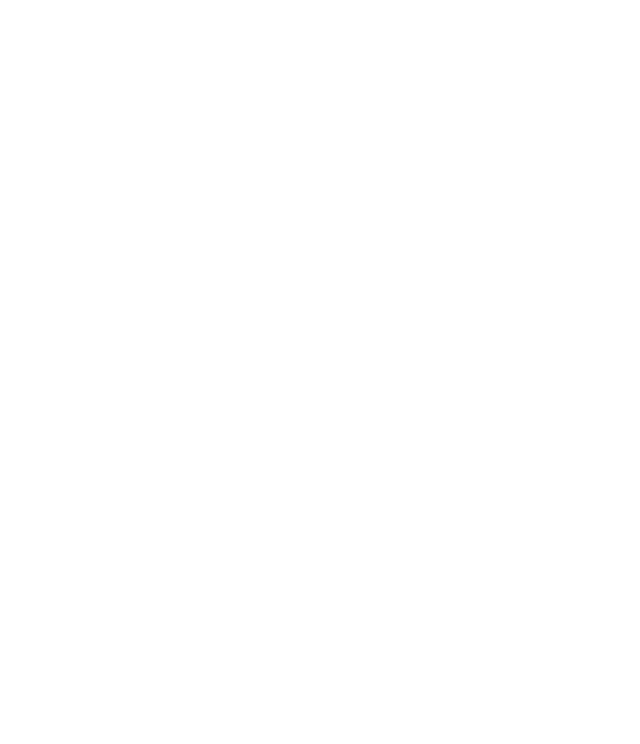
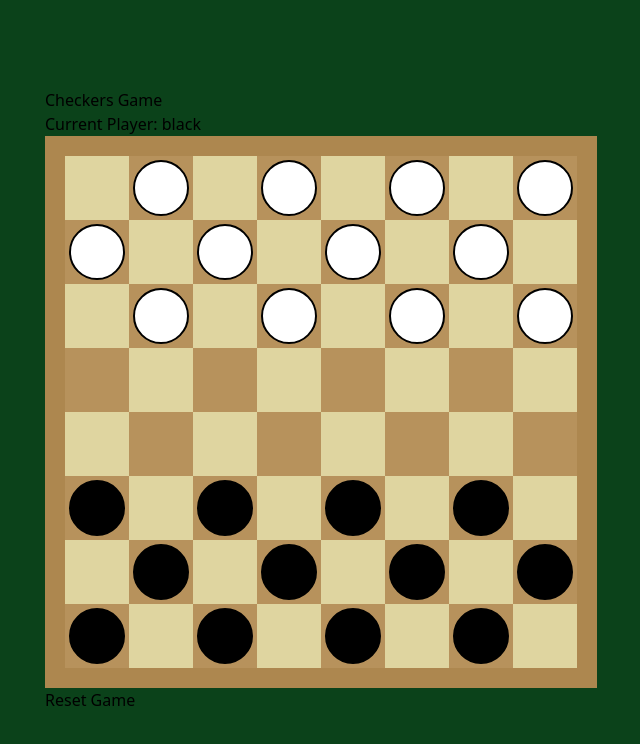
Before and after one commit to EtziL/itu-project-2023, a React (Vite) app in the folder app/: page /checkers in a window 1280 px wide. Before the commit this address had no page. Shown: the top 744 px of the page, without its empty margins (319-959 px from the left). Built offline with nearby package versions, Linux system fonts and the light colour scheme.

Commit message:
basic functionality

```diff
--- a/app/src/App.jsx
+++ b/app/src/App.jsx
@@ -4,6 +4,7 @@
 import Minesweeper from "./views/xetzle00/Minesweeper";
 import MineMenu from "./views/xetzle00/MineMenu";
 import Home from "./views/xetzle00/Home";
+import Checkers from "./views/xkleve00/Checkers";
 
 function App() {
     return (
@@ -13,6 +14,7 @@
                 <Route path="/solitaire" element={<Solitaire />} />
                 <Route path="/minesweeper" element={<MineMenu />} />
                 <Route path="/minesweeper/game/:height/:width/:mines" element={<Minesweeper />} />
+                <Route path="/checkers" element={<Checkers />} />
             </Routes>
         </div>
     );
--- /dev/null
+++ b/app/src/components/xkleve00/BoardModel.jsx
@@ -0,0 +1,128 @@
+const BoardModel = {
+  //initialize the game board
+  initializeBoard: () => {
+    // Create an 8x8 board with null values
+    const board = Array(8).fill(null).map(() => Array(8).fill(null));
+
+    //fill board with default
+    for (let row = 0; row < 8; row++) {
+      for (let col = 0; col < 8; col++) {
+        if ((row + col) % 2 === 1) {
+          if (row < 3)
+            board[row][col] = { type: 'checker', color: 'white' };
+          else if (row > 4)
+            board[row][col] = { type: 'checker', color: 'black' };
+        }
+
+      }
+    }
+
+    return board;
+  },
+  //check if the move is valid
+  isValidMove: (board, fromRow, fromCol, toRow, toCol) => {
+    const piece = board[fromRow][fromCol];
+
+    // Check if the 'to' position is within the board boundaries
+    if (toRow < 0 || toRow >= 8 || toCol < 0 || toCol >= 8) {
+      return false;
+    }
+
+    // Check if the 'to' position is empty
+    if (board[toRow][toCol] !== null) {
+      return false;
+    }
+
+    // Implement specific logic for valid moves based on the game's rules
+    // For now, let's assume a simple move for checkers (only forward and diagonally)
+    const isForwardMove = piece.color === 'black' ? toRow < fromRow : toRow > fromRow;
+    //console.log(`moved forward ${isForwardMove}`);
+    const isDiagonal = Math.abs(toRow - fromRow) === 1 && Math.abs(toCol - fromCol) === 1;
+    const isPossibleCapure = Math.abs(toRow - fromRow) === 2 && Math.abs(toCol - fromCol) === 2;
+    //console.log(`moved rows ${Math.abs(toRow - fromRow)} moved cols ${Math.abs(toCol - fromCol)}`);
+
+    if (piece.type === 'king' && isDiagonal) {
+      // King pieces can move in any direction diagonally
+      return true;
+    }
+
+    if (isForwardMove && isDiagonal) {
+      return true;
+    }
+    else if ((isForwardMove || piece.type==='king') && isPossibleCapure) {
+      // Check for capturing opponent piece
+      const middleRow = (fromRow + toRow) / 2;
+      const middleCol = (fromCol + toCol) / 2;
+
+      if (board[middleRow][middleCol]?.color !== (piece.color || null)) {
+        // Capture opponent's piece
+        return true;
+      }
+    }
+    return false;
+  },
+
+  movePiece: (board, fromRow, fromCol, toRow, toCol) => {
+    const updatedBoard = [...board];
+    const pieceToMove = updatedBoard[fromRow][fromCol];
+    updatedBoard[fromRow][fromCol] = null;
+    updatedBoard[toRow][toCol] = pieceToMove;
+
+    // Implement logic for capturing opponent's piece
+    const middleRow = (fromRow + toRow) / 2;
+    const middleCol = (fromCol + toCol) / 2;
+
+    console.log(`from ${fromRow}-${fromCol} to ${toRow}-${toCol}`);
+
+
+    if (Number.isInteger(middleCol) && Number.isInteger(middleRow)) {
+      if (board[middleRow][middleCol]?.color !== pieceToMove.color) {
+        updatedBoard[middleRow][middleCol] = null;
+        // Perform additional logic if capturing is needed (e.g., remove the captured piece)
+      }
+    }
+
+    // Implement logic for kinging a piece if it reaches the opponent's edge
+    if (pieceToMove.color === 'black' && toRow === 0) {
+      updatedBoard[toRow][toCol].type = 'king'; // Update the piece to a king
+      console.log(`got king black on ${toRow}-${toCol}`);
+    } else if (pieceToMove.color === 'white' && toRow === 7) {
+      updatedBoard[toRow][toCol].type = 'king'; // Update the piece to a king
+      console.log(`got king white on ${toRow}-${toCol}`);
+    }
+
+    return updatedBoard;
+  },
+
+  isWinConditionMet: (board, currentPlayer) => {
+    // Count remaining pieces for each player
+    let blackPieces = 0;
+    let whitePieces = 0;
+
+    for (let row = 0; row < 8; row++) {
+      for (let col = 0; col < 8; col++) {
+        const piece = board[row][col];
+        if (piece !== null) {
+          if (piece.color === 'black') {
+            blackPieces++;
+          } else {
+            whitePieces++;
+          }
+        }
+      }
+    }
+
+    // Win condition: Opponent has no remaining pieces
+    if (currentPlayer === 'black' && whitePieces === 0) {
+      console.log("black win");
+      return true;
+    } else if (currentPlayer === 'white' && blackPieces === 0) {
+      console.log("white win");
+      return true;
+    }
+
+    return false;
+  },
+};
+
+export default BoardModel;
--- /dev/null
+++ b/app/src/components/xkleve00/GameBoard.jsx
@@ -0,0 +1,29 @@
+// GameBoard.jsx
+import React from 'react';
+import Square from './Square';
+
+const GameBoard = ({ board, handleSquareClick}) => {
+
+  // Render the game board based on the board state
+  return (
+    <div className="board border-[20px] border-[#AD874F]">
+      {/* Map through the board and render squares */}
+      {board.map((row, rowIndex) => (
+        <div key={rowIndex} className="flex">
+          {row.map((piece, colIndex) => (
+            <Square
+              key={`${rowIndex}-${colIndex}`}
+              piece={piece}
+              onClick={() => handleSquareClick(rowIndex, colIndex)}
+              rowIndex={rowIndex}
+              colIndex={colIndex}
+              isSelected={piece && piece === board[rowIndex][colIndex]}
+            />
+          ))}
+        </div>
+      ))}
+    </div>
+  );
+};
+
+export default GameBoard;
--- /dev/null
+++ b/app/src/components/xkleve00/GameController.jsx
@@ -0,0 +1,65 @@
+import React, { useState } from 'react';
+import GameBoard from './GameBoard';
+import BoardModel from './BoardModel';
+
+const GameController = () => {
+  const initialBoard = BoardModel.initializeBoard();
+  const [board, setBoard] = useState(initialBoard);
+  const [selectedPiece, setSelectedPiece] = useState(null);
+  const [currentPlayer, setCurrentPlayer] = useState('black'); // Starting player
+  const [winner, setWinner] = useState(null);
+
+  const handleSquareClick = (row, col) => {
+    if(winner){
+      return;
+    }
+    if (selectedPiece) {
+      const { piece, row: selectedRow, col: selectedCol } = selectedPiece;
+      if(selectedPiece.color === currentPlayer)
+      {
+        setSelectedPiece({ piece: clickedPiece, row, col });
+
+        return;
+      }
+      const isValidMove = BoardModel.isValidMove(board, selectedRow, selectedCol, row, col);
+
+      if (isValidMove) {
+        const updatedBoard = BoardModel.movePiece(board, selectedRow, selectedCol, row, col);
+        setBoard(updatedBoard);
+        const nextPlayer = currentPlayer === 'black' ? 'white' : 'black';
+        setCurrentPlayer(nextPlayer);
+      }
+
+      setSelectedPiece(null);
+    }
+    else {
+      const clickedPiece = board[row][col];
+      if (clickedPiece && clickedPiece.color === currentPlayer) {
+        setSelectedPiece({ piece: clickedPiece, row, col });
+      }
+    }
+
+    if (BoardModel.isWinConditionMet(board, currentPlayer)) {
+      setWinner(currentPlayer);
+    }
+  };
+
+  const handleReset = () => {
+    setBoard(BoardModel.initializeBoard());
+    setWinner(null);
+    setCurrentPlayer('black'); // Reset to starting player
+  };
+
+  return (
+    <div className="game-container">
+      <h1>Checkers Game</h1>
+      {winner && <div>Winner: {winner}</div>}
+      {!winner && <div>Current Player: {currentPlayer}</div>}
+      <GameBoard board={board} handleSquareClick={handleSquareClick} selectedPiece={selectedPiece}/>
+      {/* Other components like status display, reset button, etc. */}
+      <button onClick={handleReset}>Reset Game</button>
+    </div>
+  );
+};
+
+export default GameController;
--- /dev/null
+++ b/app/src/components/xkleve00/Piece.jsx
@@ -0,0 +1,13 @@
+// Piece.jsx
+import React from 'react';
+
+const Piece = ({ type, color }) => {
+  const pieceStyle = {
+    backgroundColor: type==='king'? '#45ff45' : color,
+
+  };
+
+  return <div className="piece w-14 h-14 border-2 border-black rounded-full mx-auto my-auto" style={pieceStyle}></div>;
+};
+
+export default Piece;
--- /dev/null
+++ b/app/src/components/xkleve00/Square.jsx
@@ -0,0 +1,23 @@
+import React from 'react';
+import Piece from './Piece';
+
+const Square = ({ piece, onClick, rowIndex, colIndex,  isSelected }) => {
+  const isEvenSquare = (rowIndex + colIndex) % 2 === 0;
+
+  let squareStyle = {
+    width: '4rem',
+    height: '4rem',
+    display: 'flex',
+    justifyContent: 'center',
+    alignItems: 'center',
+    backgroundColor: isEvenSquare ? '#DFD5A0' : '#B7925C',
+  };
+
+  return (
+    <div className="square" style={squareStyle} onClick={() => onClick(rowIndex, colIndex)}>
+      {piece && <Piece type={piece.type} color={piece.color} />}
+    </div>
+  );
+};
+
+export default Square;
--- /dev/null
+++ b/app/src/views/xkleve00/Checkers.jsx
@@ -0,0 +1,12 @@
+import { Link } from "react-router-dom";
+import Game from "../../components/xkleve00/GameController";
+
+const Checkers = () => {
+    return (
+        <div className="flex justify-center items-center h-screen bg-solitaireBg">
+        <Game />
+      </div>
+    );
+};
+
+export default Checkers;
```
